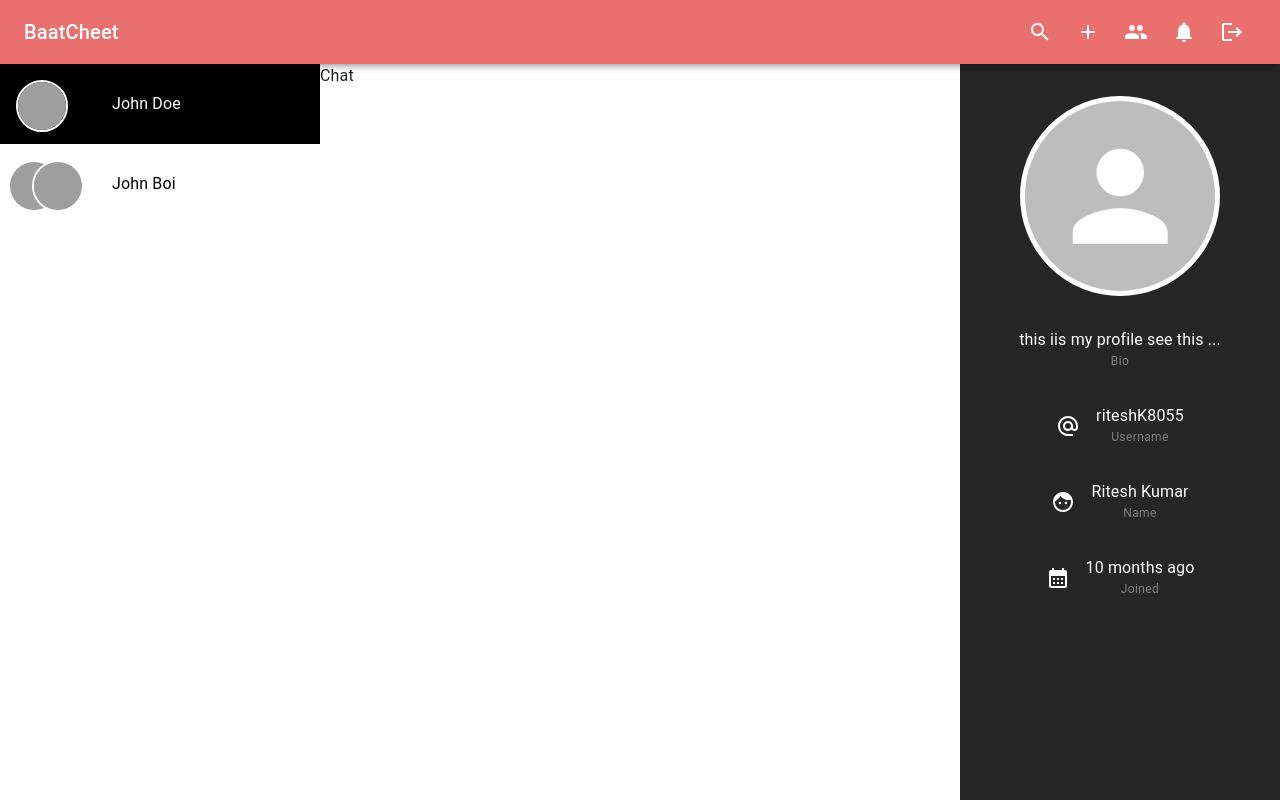
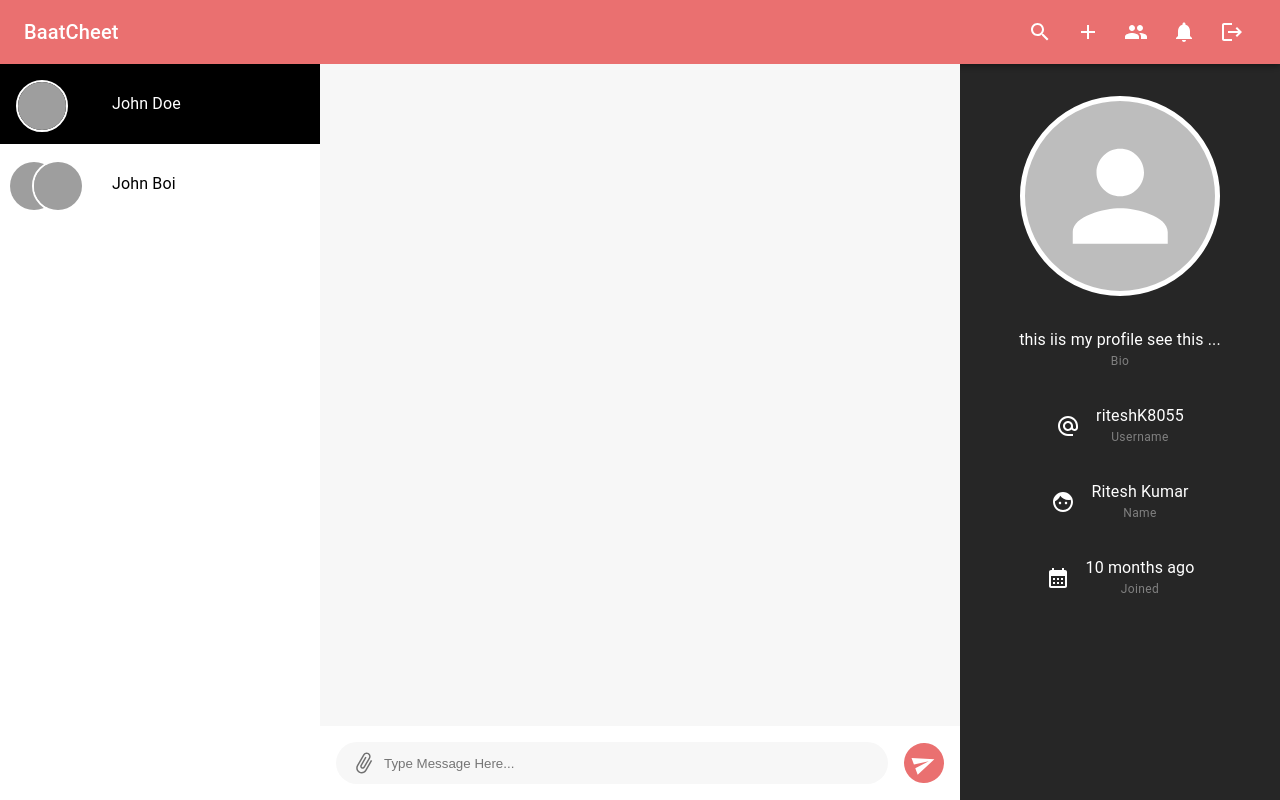
Before and after one commit to riteshK8055/Understanding_React, a React (Vite) app in the folder BaatCheet/client/: page /chat/1 in a window 1280 px wide. Built offline with nearby package versions, Linux system fonts and the light colour scheme; grey boxes are pictures that could not be loaded.

Commit message:
added chat component

```diff
--- a/BaatCheet/client/src/components/styles/StyledComponent.jsx
+++ b/BaatCheet/client/src/components/styles/StyledComponent.jsx
@@ -1,6 +1,7 @@
 import React from "react";
 import { Link as LinkComponent } from "react-router-dom";
 import { styled } from "@mui/material";
+import { grayColor } from "../../constants/color";
 
 export const VisuallyHiddenInput = styled("input")({
 
@@ -26,3 +27,15 @@
     background-color: rgba(0, 0, 0, 0.1);
   }
 `;
+
+
+export const InputBox = styled("input")`
+
+width : 100%;
+height : 100%;
+border : none;
+outline : none ;
+padding : 0  3rem;
+border-radius : 1.5rem;
+background-color : ${grayColor}
+`
--- a/BaatCheet/client/src/constants/color.js
+++ b/BaatCheet/client/src/constants/color.js
@@ -1 +1,2 @@
 export const orange =  "#ea7070"
+export const grayColor = "rgba(247 , 247 , 247 , 1)"
--- a/BaatCheet/client/src/pages/Chat.jsx
+++ b/BaatCheet/client/src/pages/Chat.jsx
@@ -1,11 +1,73 @@
-import React from "react";
+import React, {useRef} from "react";
 import AppLayout from "../components/layout/AppLayout";
-
+import {Stack , IconButton} from "@mui/material";
+import { AttachFile as AttachFileIcon, Send as SendIcon } from "@mui/icons-material";
+import { grayColor } from "../constants/color";
+import { InputBox } from "../components/styles/StyledComponent";
+import { orange } from "../constants/color";
 const Chat = () => {
 
+    const containerRef = useRef(null);
     return (
 
-        <div>Chat</div>
+         <>
+           <Stack
+             ref = {containerRef}
+             boxSizing={"border-box"}
+             padding={"1rem"}
+             spacing={"1rem"}
+             bgcolor={grayColor}
+             height={"90%"}
+             sx={{
+                overflowX : "hidden",
+                overflowY : "auto"
+              }}
+           >
+            {/* Message Render */}
+           </Stack>
+
+           <form style={{
+             height:"10%",
+           }}>
+
+            <Stack
+             direction={"row"}
+              height={"100%"}
+              padding={"1rem"}
+              alignItems={"center"}
+              position={"relative"}
+              >
+                <IconButton
+                  sx={{
+                    position: "absolute",
+                    left: "1.5rem",
+                    rotate : "30deg"
+
+                  }}
+                >
+                    <AttachFileIcon />
+                </IconButton>
+
+
+            <InputBox placeholder="Type Message Here..." />
+
+            <IconButton type="submit" sx={{
+                rotate : "-20deg",
+                bgcolor : orange,
+                color: "white",
+                marginLeft : "1rem",
+                padding : "0.5rem",
+                "&:hover" : {
+                    bgcolor : "error.dark"
+                }
+            }}>
+                <SendIcon />
+            </IconButton>
+
+            </Stack>
+
+           </form>
+         </>
     );
 };
 
```
